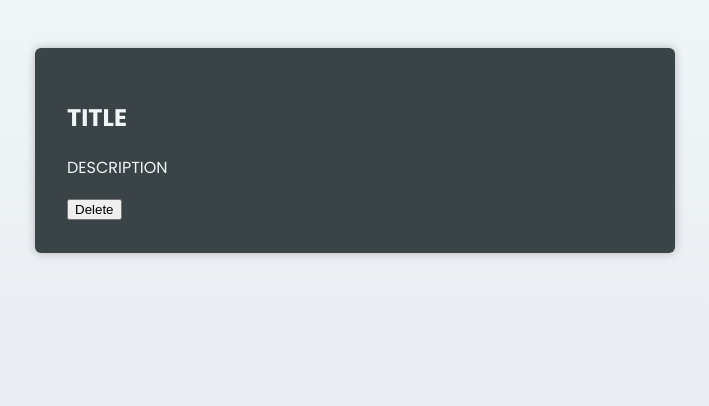
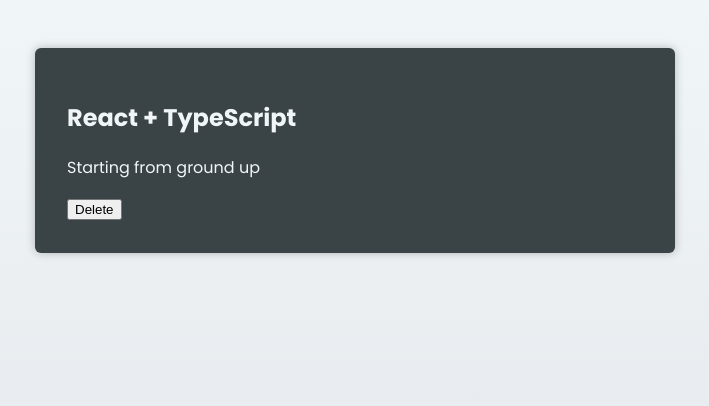
Before and after one commit to MahdiAtlas2004/react-ts-basics, a React (Vite) app: page / in a window 1280 px wide. Shown: the top 406 px of the page, without its empty margins (285-994 px from the left). Built offline with nearby package versions, Linux system fonts and the light colour scheme.

Commit message:
Defining CourseGoal component props types.

```diff
--- a/src/App.tsx
+++ b/src/App.tsx
@@ -3,7 +3,10 @@
 export default function App() {
   return (
     <main>
-      <CourseGoal />
+      <CourseGoal
+        title="React + TypeScript"
+        description="Starting from ground up"
+      />
     </main>
   );
 }
--- a/src/components/CourseGoal.tsx
+++ b/src/components/CourseGoal.tsx
@@ -1,9 +1,15 @@
-export default function CourseGoal() {
+export default function CourseGoal({
+  title,
+  description,
+}: {
+  title: string;
+  description: string;
+}) {
   return (
     <article>
       <div>
-        <h2>TITLE</h2>
-        <p>DESCRIPTION</p>
+        <h2>{title}</h2>
+        <p>{description}</p>
       </div>
       <button>Delete</button>
     </article>
```
